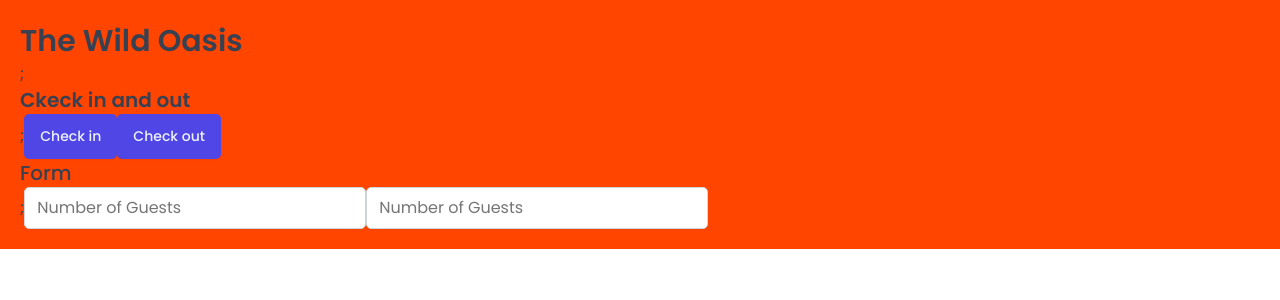
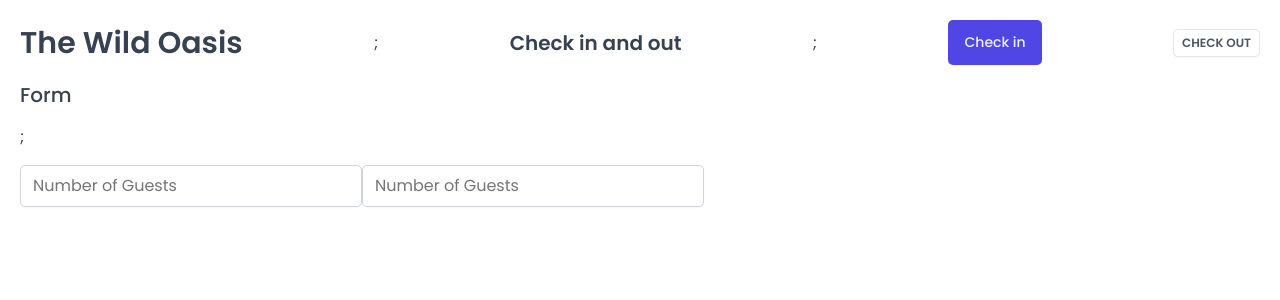
Before and after one commit to UzomaAkpala/the-wild-oasis-hotel-app, a React (Vite) app: page / in a window 1280 px wide. Shown: the top 300 px of the page. Built offline with nearby package versions, Linux system fonts and the light colour scheme; a web font is replaced by a local one.

Commit message:
Building more reusable styled components

```diff
--- a/src/App.jsx
+++ b/src/App.jsx
@@ -3,9 +3,10 @@
 import Button from "./ui/Button";
 import Input from "./ui/Input";
 import Heading from "./ui/Heading";
+import Row from "./ui/Row";
 
 const StyledApp = styled.div`
-  background-color: orangered;
+  //background-color: orangered;
   padding: 20px;
 `;
 
@@ -14,13 +15,33 @@
     <>
       <GlobalStyles />
       <StyledApp>
-        <Heading as="h1">The Wild Oasis</Heading>;
-        <Heading as="h2">Ckeck in and out</Heading>;
-        <Button onClick={() => alert("Check in")}>Check in</Button>
-        <Button onClick={() => alert("Check out")}>Check out</Button>
-        <Heading as="h3">Form</Heading>;
-        <Input type="number" placeholder="Number of Guests" />
-        <Input type="number" placeholder="Number of Guests" />
+        <Row type="vertical">
+          <Row type="horizontal">
+            <Heading as="h1">The Wild Oasis</Heading>;
+            <Heading as="h2">Check in and out</Heading>;
+            <Button
+              variation="primary"
+              size="medium"
+              onClick={() => alert("Check in")}
+            >
+              Check in
+            </Button>
+            <Button
+              variation="secondary"
+              size="small"
+              onClick={() => alert("Check out")}
+            >
+              Check out
+            </Button>
+          </Row>
+          <Heading as="h3">Form</Heading>;
+          <Row type="vertical">
+            <form>
+              <Input type="number" placeholder="Number of Guests" />
+              <Input type="number" placeholder="Number of Guests" />
+            </form>
+          </Row>
+        </Row>
       </StyledApp>
     </>
   );
--- a/src/ui/Button.jsx
+++ b/src/ui/Button.jsx
@@ -49,19 +49,15 @@
 };
 
 export const Button = styled.button`
-  font-size: 1.4rem;
-  padding: 1.2rem 1.6rem;
-  font-weight: 500;
   border: none;
   border-radius: var(--border-radius-sm);
-  background-color: var(--color-brand-600);
-  color: var(--color-brand-50);
   box-shadow: var(--shadow-sm);
-  cursor: pointer;
-
-  &:hover {
-    background-color: var(--color-brand-700);
-  }
+  ${(props) => sizes[props.size]}
+  ${(props) => variations[props.variation]}
 `;
 
+Button.defaultProps = {
+  variation: "primary",
+  size: "medium",
+};
 export default Button;
--- /dev/null
+++ b/src/ui/Row.jsx
@@ -0,0 +1,24 @@
+import styled, { css } from "styled-components";
+
+const Row = styled.div`
+  display: flex;
+
+  ${(props) =>
+    props.type === "horizontal" &&
+    css`
+      justify-content: space-between;
+      align-items: center;
+    `}
+
+  ${(props) =>
+    props.type === "vertical" &&
+    css`
+      flex-direction: column;
+      gap: 1.6rem;
+    `}
+`;
+
+Row.defaultProps = {
+  type: "vertical",
+};
+export default Row;
```
